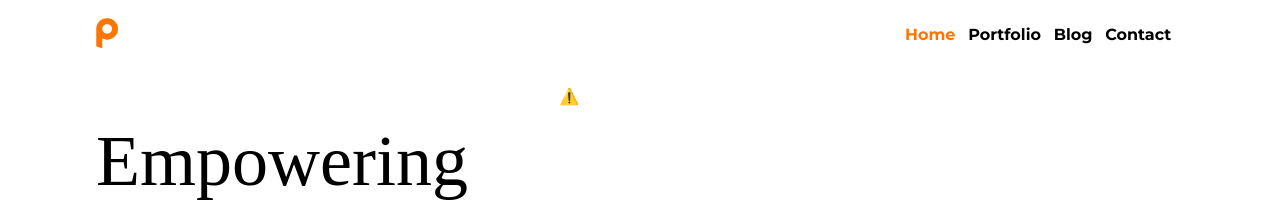
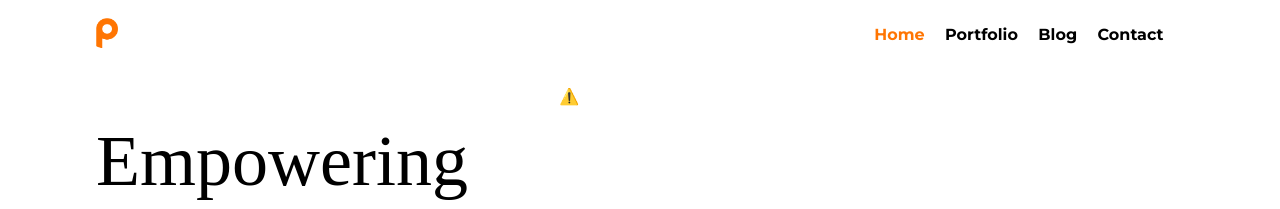
Before and after one commit to Polax-Digital/polax-jekyll, a Jekyll site: the page built from index.md, in a window 1280 px wide. Shown: the top 209 px of the page. Built offline with Jekyll 4.4.1, drawn with Linux system fonts in a browser that asks for light colours; nearby versions of some CDN libraries; some web fonts are replaced.

Commit message:
More padding to list items

```diff
--- a/assets/css/main.css
+++ b/assets/css/main.css
@@ -86,8 +86,8 @@ nav {
 
 .nav-menu,
 .nav-item {
-    margin-left: 0.5vw;
-    margin-right: 0.5vw;
+    margin-left: 0.8vw;
+    margin-right: 0.8vw;
     font-weight: 700;
 }
 
```
